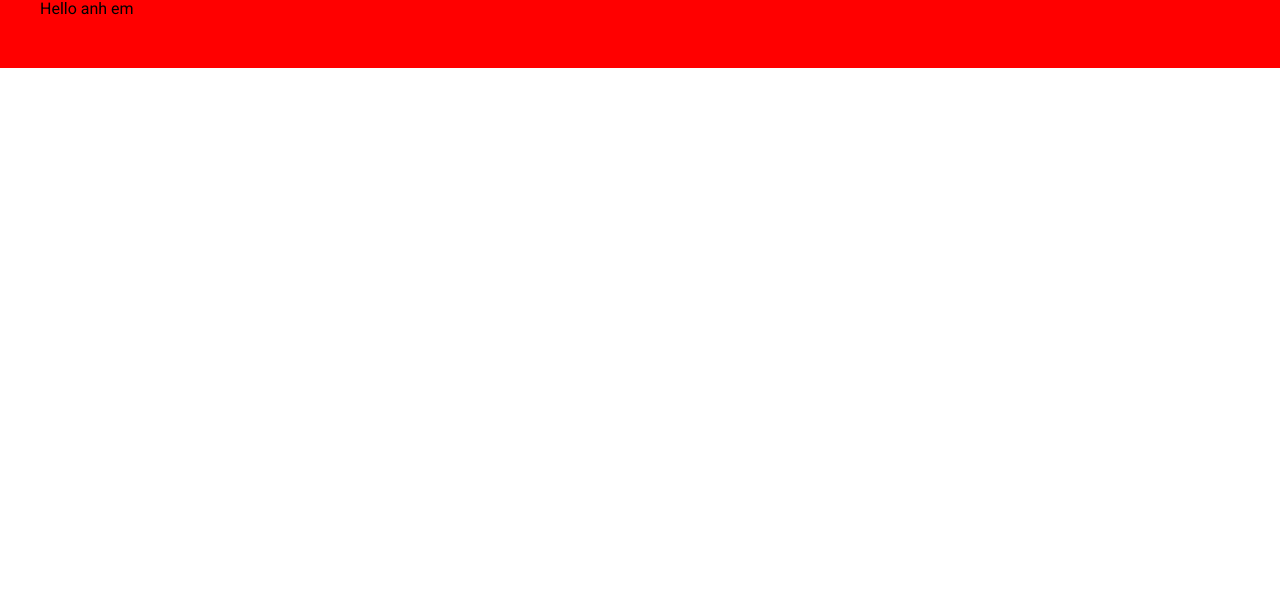
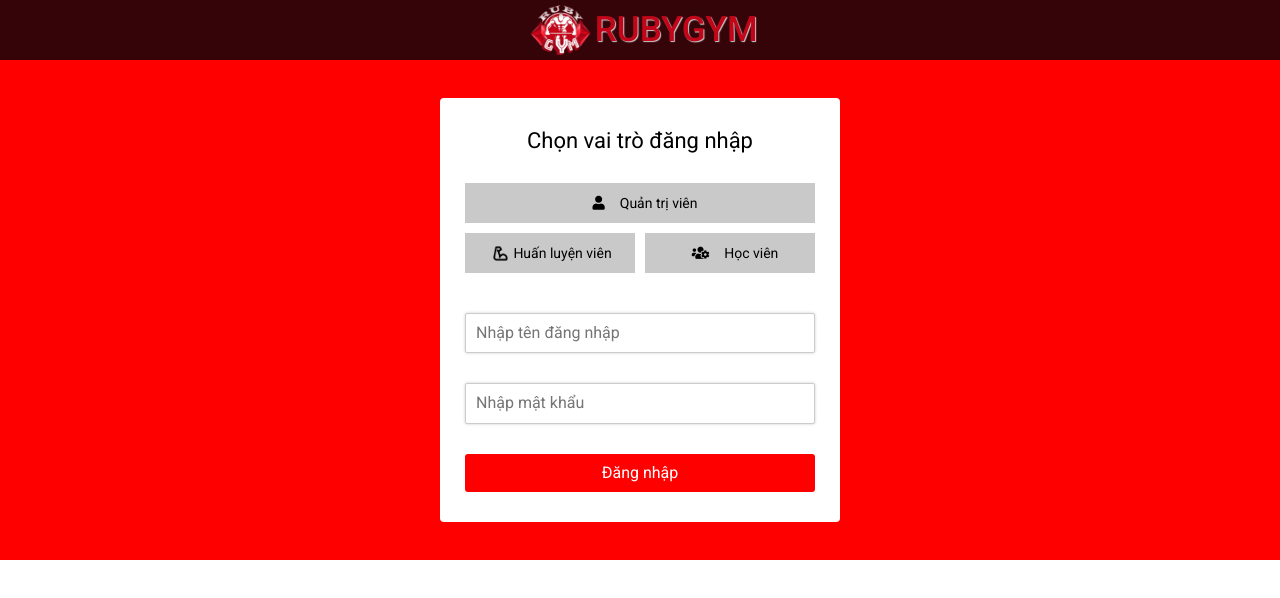
Before and after one commit to hienchamhoc/RubyGym-Frontend, a React (Create React App) app: page /login in a window 1280 px wide. Shown: the top 598 px of the page. Built offline with nearby package versions, Linux system fonts and the light colour scheme.

Commit message:
update login

```diff
--- a/src/components/Banner/Banner.css
+++ b/src/components/Banner/Banner.css
@@ -1,3 +1,7 @@
+
+.slider {
+    margin-top: 60px;
+}
 
 .slider-wrapper {
     /* margin-top: 60px; */
--- a/src/components/Header/Header.css
+++ b/src/components/Header/Header.css
@@ -3,7 +3,7 @@
 }
 
 .header {
-    /* position: fixed; */
+    position: fixed;
     top: 0;
     left: 0;
     right: 0;
--- a/src/components/Login/Login.css
+++ b/src/components/Login/Login.css
@@ -1,5 +1,149 @@
+
+.loginwrapper {
+    display: block;
+    width: 200px;
+    height: 500px;
+}
+
+.loginwrapper-left {
+    display: inline-block;
+    width: 60%;
+    height: 500px;
+}
+
+.loginwrapper-right {
+    display: inline-block;
+    width: 40%;
+    background-image: url('./../../store/imgs/moi.png');
+    height: 500px;
+}
+
+.loginwrapper img {
+    height: 100%;
+    width: 100%;
+}
+
+/* /===================== */
+
+.login-wrapper {
+    height: 60px;
+}
+
+.login-header-wrapper {
+    height: 60px;
+    width: 100%;
+    background-color: #350409;
+}
+
 .login-header {
-    height: 68px;
+    height: 60px;
+}
+
+.login-header-logo {
+    display: flex;
+    height: 100%;
+    justify-content: center;
+    align-items: center;
+}
+
+.login-body {
+    height: 500px;
     width: 100%;
     background-color: red;
+    display: flex;
+    justify-content: center;
+    align-items: center;
+    margin: auto;
 }
+
+.login-body-wrapper {
+    border-radius: 4px;
+    /* height: 480px; */
+    width: 400px;
+    background-color: white;
+    padding: 30px 25px;
+}
+
+.login-body-heading {
+    margin: 0;
+    font-size: 22px;
+    font-weight: 400;
+    text-align: center;
+}
+
+.login-role {
+    display: flex;
+    flex-direction: column;
+    justify-content: space-between;
+    align-items: center;
+    padding: 30px 0;
+}
+
+.role-detail {
+    padding: 4px;
+    background-color: #c9c9c9;
+    display: flex;
+    justify-content: center;
+    align-items: center;
+    height: 40px;
+    /* margin: 0 4px; */
+    width: 100%;
+    font-size: 14px;
+    cursor: pointer;
+}
+
+.role-detail-wrapper {
+    margin-top: 10px;
+    width: 100%;
+    display: flex;
+    justify-content: center;
+    align-items: center;
+}
+
+.role-detail-wrapper .role-detail{
+    width: 50%;
+}
+
+
+.role-detail-wrapper .role-detail:first-child {
+    margin-right: 10px;
+}
+
+.role-detail i {
+    padding: 0 15px 0 10px;
+}
+
+.role-detail img {
+    display: block;
+    width: 25px;
+    padding: 0 5px;
+}
+
+.form-group {
+    width: 100%;
+    margin-bottom: 20px;
+}
+
+
+
+.userinput {
+    box-shadow: 0 0 3px #ccc;
+    margin-top: 10px;
+    padding: 10px;
+    width: 100%;
+    border: 1px solid #ccc;
+    border-radius: 2px;
+    outline: none;
+}
+
+.usersubmit-btn {
+    margin-top: 10px;
+    width: 100%;
+    padding: 10px;
+    font-size: 16px;
+    background-color: red;
+    border: none;
+    color: white;
+    border-radius: 3px;
+    cursor: pointer;
+}
--- a/src/components/Login/Login.js
+++ b/src/components/Login/Login.js
@@ -1,15 +1,62 @@
 import React from 'react'
+import background from './../../store/imgs/moi.png'
+import { Link, NavLink } from 'react-router-dom'
+import logo from './../../store/imgs/logo.png'
+import muscleicon from './../../store/imgs/muscle-icon.png'
 import './Login.css'
 
 function Login() {
+
+    const handleLogin = (e) => {
+        e.preventDefault();
+    }
+
     return (
-        <section className="login-wrapper">
-            <header className="login-header">
+        <div className="login-wrapper">
+            {/* Header */}
+            <div className="login-header-wrapper">
                 <div className="grid wide">
-                    Hello anh em
+                    <div className="login-header">
+                        <div className="login-header-logo">
+                            <Link to='/'><img src={logo} alt="" className="logo-img" /></Link>
+                            <Link to='/' className="logo-name">RUBYGYM</Link>
+                        </div>
+                    </div>
                 </div>
-            </header>
-        </section>
+            </div>
+
+            {/* Header body */}
+            <main className="login-body">
+                <div className="login-body-wrapper">
+                    <h2 className="login-body-heading">Chọn vai trò đăng nhập</h2>
+                    <div className="login-role">
+                        <div className="role-detail">
+                            <i class="fas fa-user"></i>
+                            Quản trị viên
+                        </div>
+                        <div className="role-detail-wrapper">
+                            <div className="role-detail">
+                                <img src={muscleicon} alt="" />
+                                Huấn luyện viên
+                            </div>
+                            <div className="role-detail">
+                                <i class="fas fa-users-cog"></i>
+                                Học viên
+                            </div>
+                        </div>
+                    </div>
+                    <form onSubmit={handleLogin}>
+                        <div className="form-group">
+                            <input className="userinput" type="text" name="username" id="username" placeholder="Nhập tên đăng nhập" />
+                        </div>
+                        <div className="form-group">
+                            <input className="userinput" type="password" name="password" id="password" placeholder="Nhập mật khẩu" />
+                        </div>
+                        <button className="usersubmit-btn">Đăng nhập</button>
+                    </form>
+                </div>
+            </main>
+        </div>
     )
 }
 
--- a/src/pages/Loginpage.js
+++ b/src/pages/Loginpage.js
@@ -1,7 +1,5 @@
-import React, { useEffect } from 'react'
-import { useDispatch } from 'react-redux'
-import { Link } from 'react-router-dom';
-import { Login } from '../components'
+import React from 'react'
+import { Footer, Login } from '../components'
 import * as Actions from '../store/actions'
 
 function Loginpage() {
@@ -18,7 +16,10 @@ function Loginpage() {
     // }, [])
 
     return (
-        <Login/>
+        <>
+            <Login />
+            {/* <Footer /> */}
+        </>
     )
 }
 
```
Also changed, not shown: src/store/imgs/moi.png (added), src/store/imgs/muscle-icon.png (added).
